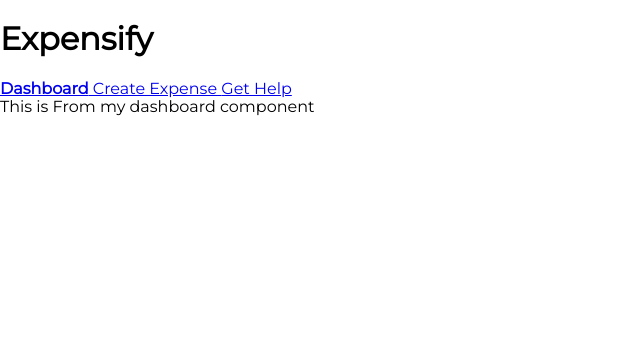
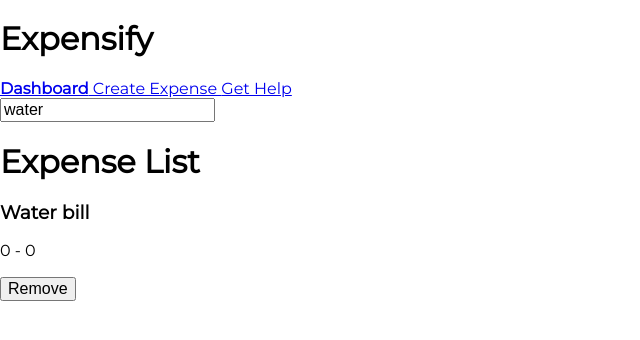
Before and after one commit to mason-smith/Expensify, a React app: page / in a window 1280 px wide. Shown: the top 340 px of the page, without its empty margins (0-640 px from the left). Built offline with nearby package versions, Linux system fonts and the light colour scheme.

Commit message:
Added live store

```diff
--- a/src/app.jsx
+++ b/src/app.jsx
@@ -1,5 +1,6 @@
 import React from 'react';
 import ReactDOM from 'react-dom';
+import { Provider } from 'react-redux';
 import AppRouter from './routers/AppRouter.jsx';
 import configureStore from './store/configureStore.jsx';
 import 'normalize.css/normalize.css';
@@ -19,4 +20,10 @@
 const visibleExpenses = getVisibleExpenses(state.expenses, state.filters);
 console.log(visibleExpenses);
 
-ReactDOM.render(<AppRouter />, document.getElementById('app'));
+const jsx = (
+  <Provider store={ store }>
+    <AppRouter />
+  </Provider>
+);
+
+ReactDOM.render(jsx, document.getElementById('app'));
--- a/src/components/ExpenseDashboardPage.jsx
+++ b/src/components/ExpenseDashboardPage.jsx
@@ -1,8 +1,11 @@
 import React from 'react';
+import ExpenseList from './ExpenseList.jsx';
+import ExpenseListFilters from './ExpenseListFilters.jsx'
 
 const ExpenseDashboardPage = () => (
   <div>
-    This is From my dashboard component
+    <ExpenseListFilters />
+    <ExpenseList />
   </div>
 )
 
--- /dev/null
+++ b/src/components/ExpenseList.jsx
@@ -0,0 +1,24 @@
+import React from 'react';
+import { connect } from 'react-redux';
+import ExpenseListItem from './ExpenseListItem.jsx';
+import selectExpenses from '../selectors/expenses.jsx';
+
+const ExpenseList = (props) => (
+  <div>
+    <h1>Expense List</h1>
+    { props.expenses.map((expense, index) => (
+      <ExpenseListItem
+      key={ expense.id }
+        {...expense}
+      />
+    )) }
+  </div>
+);
+
+const mapStateToProps = (state) => {
+  return {
+    expenses: selectExpenses(state.expenses, state.filters)
+  };
+}
+
+export default connect(mapStateToProps)(ExpenseList);
--- /dev/null
+++ b/src/components/ExpenseListFilters.jsx
@@ -0,0 +1,19 @@
+import React from 'react';
+import { connect } from 'react-redux';
+import { setTextFilter } from '../actions/filters.jsx';
+
+const ExpenseListFilters = (props) => (
+  <div>
+    <input type="text" defaultValue={ props.filters.text } onChange={(e) => {
+      props.dispatch(setTextFilter(e.target.value));
+    }} />
+  </div>
+);
+
+const mapStateToProps = (state) => {
+  return {
+    filters: state.filters
+  };
+};
+
+export default connect(mapStateToProps)(ExpenseListFilters);
--- /dev/null
+++ b/src/components/ExpenseListItem.jsx
@@ -0,0 +1,15 @@
+import React from 'react';
+import { connect } from 'react-redux';
+import { removeExpense } from '../actions/expenses.jsx'
+
+const ExpenseListItem = ({ dispatch, id, description, amount, createdAt }) => (
+  <div>
+    <h3> { description } </h3>
+    <p> { amount } - { createdAt } </p>
+    <button onClick={(e) => {
+      dispatch(removeExpense({ id }))
+    }} >Remove</button>
+  </div>
+);
+
+export default connect()(ExpenseListItem);
```
